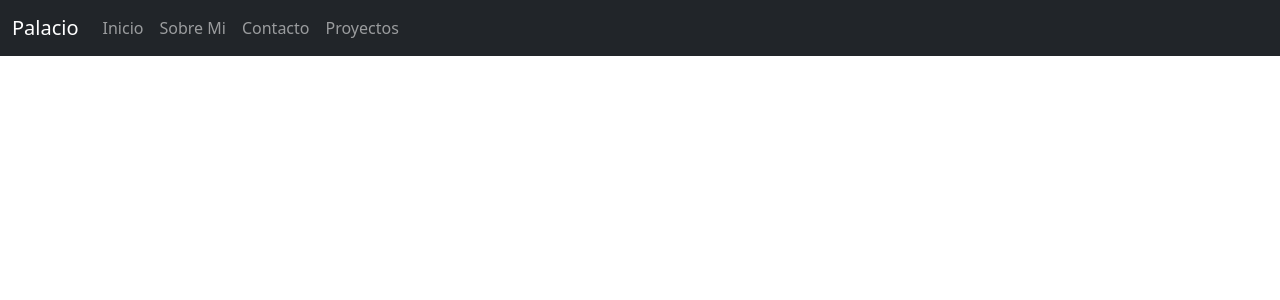
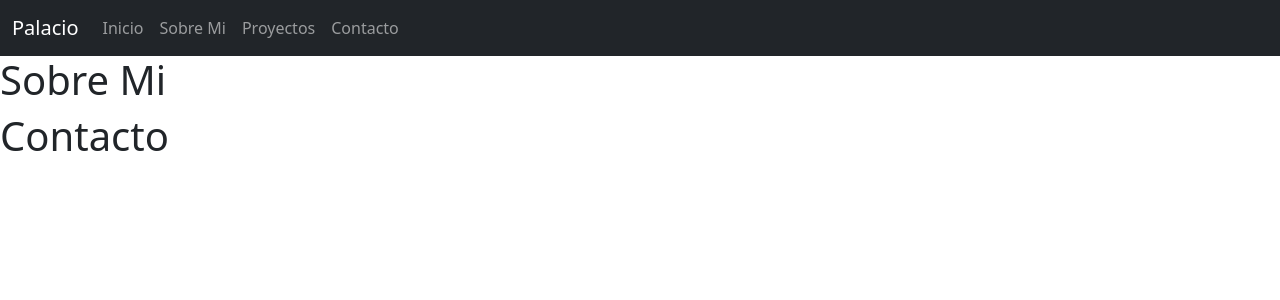
Before and after one commit to Diego-Palacio/Portafolio-Palacio, an Angular app: page / in a window 1280 px wide. Shown: the top 300 px of the page. Built offline with nearby package versions, Linux system fonts and the light colour scheme.

Commit message:
comento todo sobre las rutas, para solo usar una pagina con secciones

```diff
--- a/src/app/Components/navbar/navbar.component.html
+++ b/src/app/Components/navbar/navbar.component.html
@@ -7,10 +7,15 @@
       <div class="collapse navbar-collapse" id="navbarNavAltMarkup">
         <!--Usamos elemento RouterLink para las rutas y routerLinkActive para estilo al presionar-->
         <div class="navbar-nav">
-          <a class="nav-link" [routerLink]="['inicio']" routerLinkActive="router-link-active" >Inicio</a>
+          <!-- <a class="nav-link" [routerLink]="['inicio']" routerLinkActive="router-link-active" >Inicio</a>
           <a class="nav-link" [routerLink]="['sobreMi']" routerLinkActive="router-link-active" >Sobre Mi</a>
           <a class="nav-link" [routerLink]="['contacto']" routerLinkActive="router-link-active" >Contacto</a>
-          <a class="nav-link" [routerLink]="['proyectos']" routerLinkActive="router-link-active" >Proyectos</a>
+          <a class="nav-link" [routerLink]="['proyectos']" routerLinkActive="router-link-active" >Proyectos</a> -->
+          <a class="nav-link" href="">Inicio</a>
+          <a class="nav-link" href="">Sobre Mi</a>
+          <a class="nav-link" href="">Proyectos</a>
+          <a class="nav-link" href="">Contacto</a>
+
         </div>
       </div>
     </div>
--- a/src/app/Components/proyecto-item/proyecto-item.component.html
+++ b/src/app/Components/proyecto-item/proyecto-item.component.html
@@ -5,8 +5,8 @@
         <div class="card">
           <img src="..." class="card-img-top" alt="proyecto variable">
           <div class="card-body">
-            <h5 class="card-title">{{nombreProyecto}}</h5>
-            <p class="card-text">{{infoProyecto}}</p>
+           <!-- <h5 class="card-title">{{nombreProyecto}}</h5>
+            <p class="card-text">{{infoProyecto}}</p> -->
           </div>
         </div>
       </div>
--- a/src/app/Components/proyectos/proyectos.component.html
+++ b/src/app/Components/proyectos/proyectos.component.html
@@ -1,6 +1,6 @@
 
 <div class="row row-cols-1 row-cols-md-2 g-4 mt-2">
-  <div class="class" *ngFor="let proyecto of proyectos">
+ <!-- <div class="class" *ngFor="let proyecto of proyectos">
     <app-proyecto-item [nombreProyecto]="proyecto.nombre" [infoProyecto]="proyecto.info"></app-proyecto-item>
-  </div>
+  </div> -->
 </div>
--- a/src/app/app.component.html
+++ b/src/app/app.component.html
@@ -1,9 +1,12 @@
 <app-navbar> </app-navbar>
+<app-sobre-mi></app-sobre-mi>
+<app-proyectos></app-proyectos>
+<app-contacto></app-contacto>
 
 
-<!-- Renderiza la app, las paginas  -->
+<!-- Renderiza la app, las paginas
 <div class="container">
 
     <router-outlet></router-outlet>
 
-</div>
+</div> -->
--- a/src/index.html
+++ b/src/index.html
@@ -2,7 +2,7 @@
 <html lang="en">
 <head>
   <meta charset="utf-8">
-  <title>PortafolioPalacioDiego</title>
+  <title>Portafolio Palacio Diego</title>
   <base href="/">
   <meta name="viewport" content="width=device-width, initial-scale=1">
   <link rel="icon" type="image/x-icon" href="favicon.ico">
```
